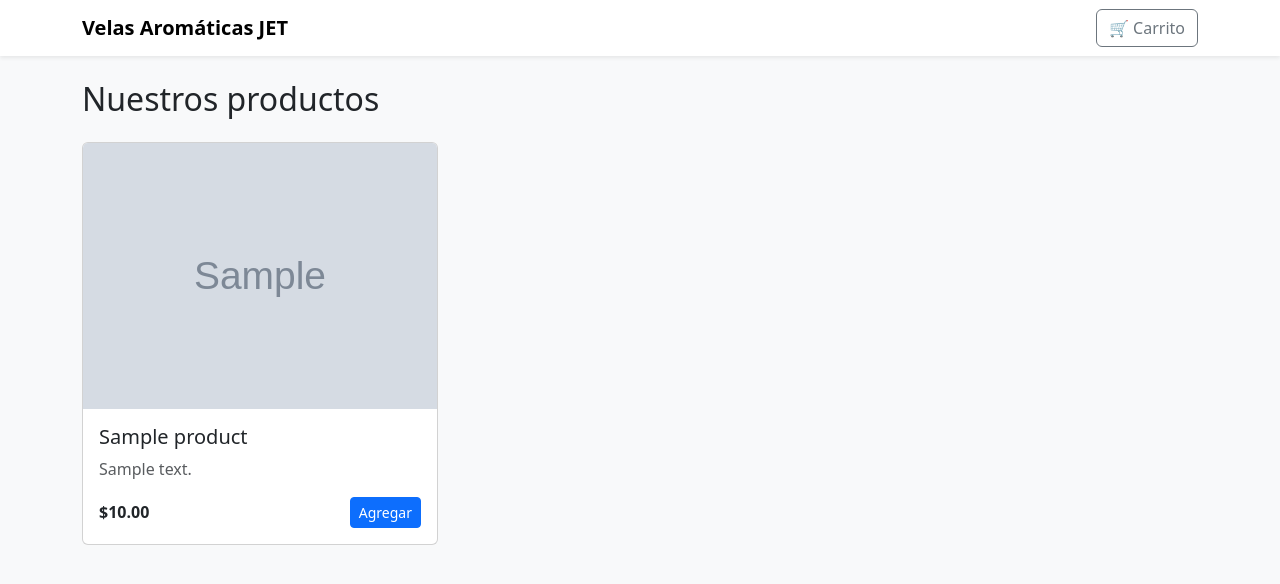
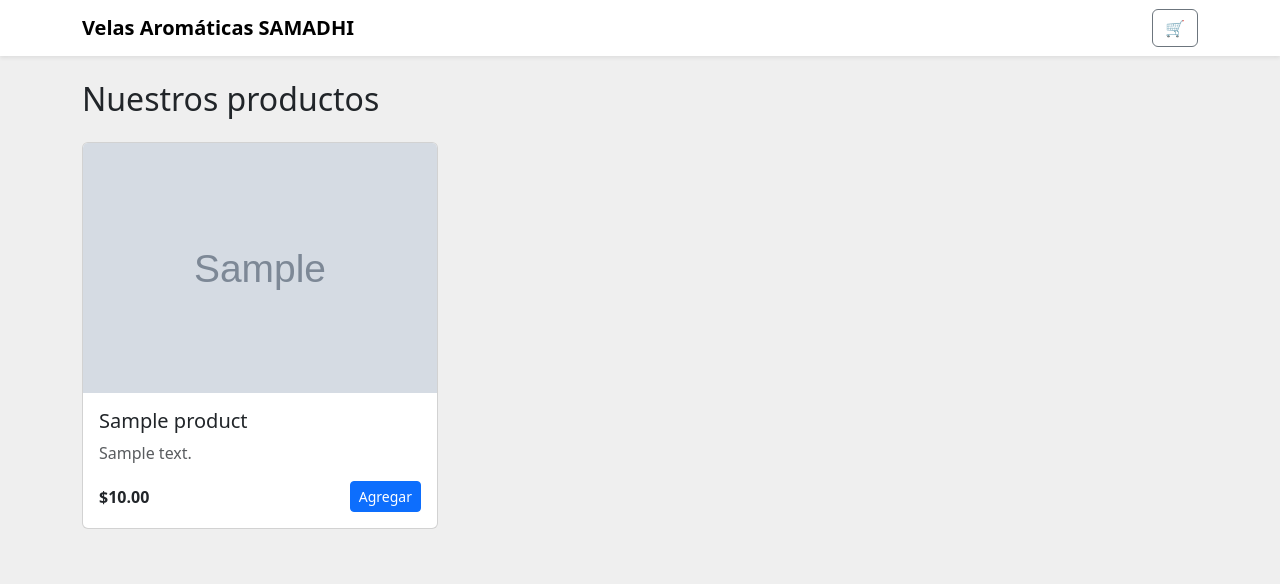
Before and after one commit to diablotg/velas_aromaticas, a Django app: page / in a window 1280 px wide. Shown: the top 584 px of the page. Run offline with Django 5.2, Linux system fonts and the light colour scheme; tables that the repository leaves empty hold one stand-in row (values such as "Sample post"); grey boxes marked "Sample" are stand-in pictures; data that the repository does not hold is empty.

Commit message:
actualizacion de directorios para integrar imagenes media/products, configuraciones en settings para vista de las imagenes en entorno local, detalles minimos en html

```diff
--- a/cart/templates/cart/catalog.html
+++ b/cart/templates/cart/catalog.html
@@ -9,7 +9,7 @@
   <link href="https://cdn.jsdelivr.net/npm/bootstrap@5.3.2/dist/css/bootstrap.min.css" rel="stylesheet">
 
   <style>
-    body { background: #f8f9fa; }
+    body { background: #ecececcc; }
     .product-card { cursor: pointer; transition: transform .08s ease; }
     .product-card:active { transform: scale(.995); }
     .cart-icon { position: fixed; right: 1rem; bottom: 1rem; z-index: 1080; }
@@ -23,10 +23,10 @@
 
 <nav class="navbar bg-white shadow-sm mb-4">
   <div class="container">
-    <a class="navbar-brand fw-bold" href="#">Velas Aromáticas JET</a>
+    <a class="navbar-brand fw-bold" href="#">Velas Aromáticas SAMADHI</a>
     <div>
       <button class="btn btn-outline-secondary position-relative" data-bs-toggle="offcanvas" data-bs-target="#cartDrawer" aria-controls="cartDrawer">
-        🛒 Carrito
+        🛒 <!-- boton de carrito-->
         <span id="cartCountBadge" class="position-absolute top-0 start-100 translate-middle badge rounded-pill bg-danger" style="font-size:0.75rem; display:none;">0</span>
       </button>
     </div>
@@ -34,7 +34,7 @@
 </nav>
 
 <div class="container">
-  <h2 class="mb-4">Nuestros productos</h2>
+  <h2 class="mb-4 fs-2">Nuestros productos</h2>
 
   <div class="row g-4">
     {% for product in products %}
@@ -44,7 +44,7 @@
              data-name="{{ product.name }}"
              data-price="{{ product.price }}">
           {% if product.image %}
-            <img src="{{ product.image.url }}" class="card-img-top" alt="{{ product.name }}">
+            <img src="{{ product.image.url }}" class="card-img-top img-fluid" alt="{{ product.name }}" style="height: 250px; object-fit: cover;">
           {% else %}
             <img src="https://via.placeholder.com/400x300" class="card-img-top" alt="{{ product.name }}">
           {% endif %}
--- a/core/urls.py
+++ b/core/urls.py
@@ -1,6 +1,8 @@
 from django.contrib import admin
 from django.urls import path
 from django.urls import include
+from django.conf import settings
+from django.conf.urls.static import static
 
 
 urlpatterns = [
@@ -8,3 +10,6 @@ urlpatterns = [
     path("payments/", include("payments.urls")),
     path("", include("cart.urls")),
 ]
+
+if settings.DEBUG:
+    urlpatterns += static(settings.MEDIA_URL, document_root=settings.MEDIA_ROOT)
```
Also changed, not shown: core/settings.py (+6 -2 lines), products/admin.py (+12 -3 lines).
